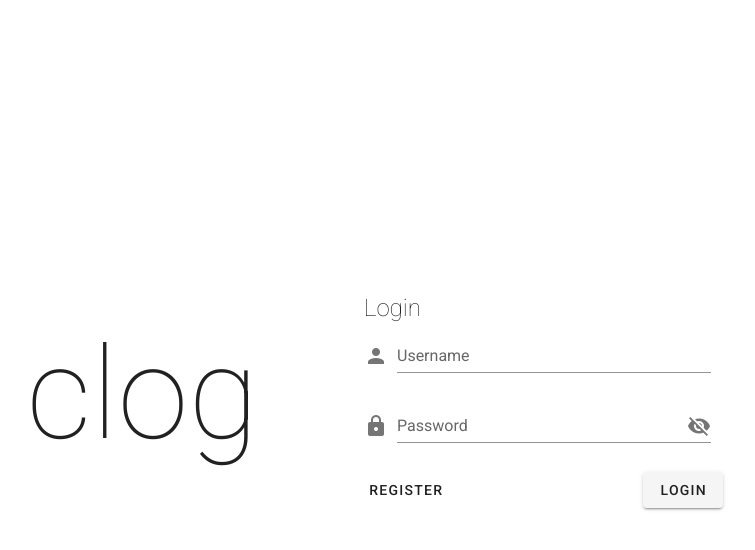
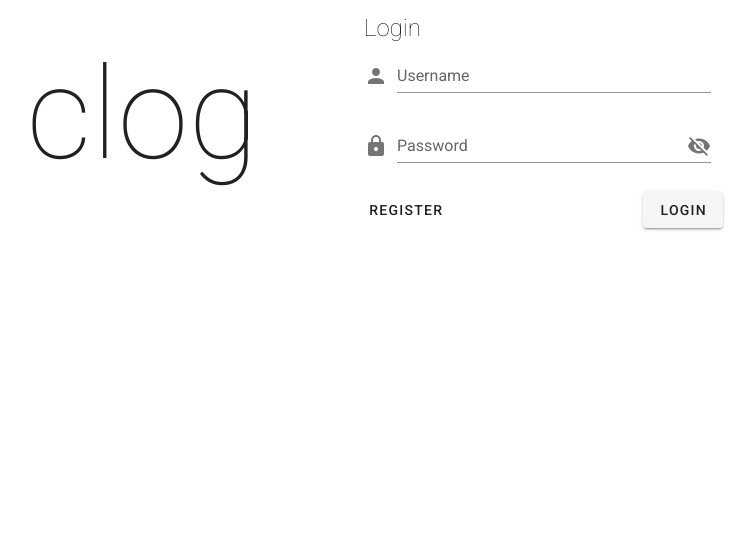
Before and after one commit to clog-rocks/frontend, a Vue app: page /auth in a window 1280 px wide. Shown: the top 550 px of the page, without its empty margins (300-1055 px from the left). Built offline with nearby package versions, Linux system fonts and the light colour scheme.

Commit message:
feat: center main container on mobile only

```diff
--- a/package.json
+++ b/package.json
@@ -12,6 +12,7 @@
     "core-js": "^3.6.4",
     "date-fns": "^2.14.0",
     "lodash": "^4.17.15",
+    "mobile-device-detect": "^0.3.3",
     "vue": "^2.6.11",
     "vue-router": "^3.3.2",
     "vuetify": "^2.2.32",
--- a/src/App.vue
+++ b/src/App.vue
@@ -11,7 +11,8 @@
 
     <v-content>
       <v-container
-        :class="{ 'fill-height': centerContainer, fluid: centerContainer }"
+        :class="{ 'fill-height': centerContainer }"
+        :fluid="centerContainer"
         class="pt-0"
       >
         <transition name="fade" appear>
@@ -28,8 +29,8 @@
 
 <script>
 import { mapState } from "vuex";
-import _ from "lodash";
 import Navbar from "@/components/layout/Navbar";
+import { isMobileOnly } from "mobile-device-detect";
 
 export default {
   name: "app",
@@ -46,21 +47,13 @@ export default {
   },
 
   mounted() {
-    window.addEventListener("resize", _.debounce(this.on_resize, 250));
-
     this.centerContainer = this.shouldCenter();
     this.displayNavbar = this.isAuthenticated;
   },
 
   methods: {
     shouldCenter() {
-      return (
-        this.$route.name == "Auth" && document.documentElement.clientWidth > 959
-      );
-    },
-
-    on_resize() {
-      this.centerContainer = this.shouldCenter();
+      return this.$route.name == "Auth" && !isMobileOnly;
     },
   },
 
```
Also changed, not shown: 1 other file (tests, documents, lock files or other folders).
